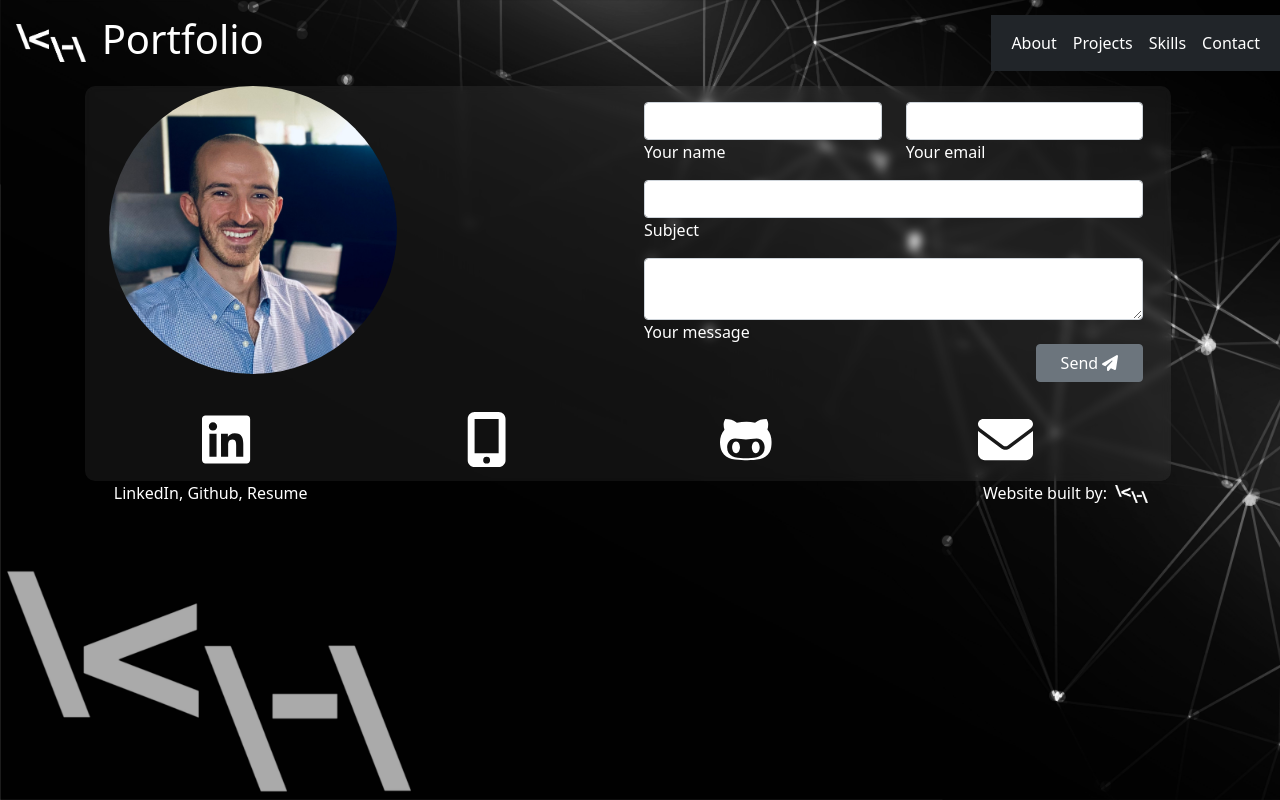
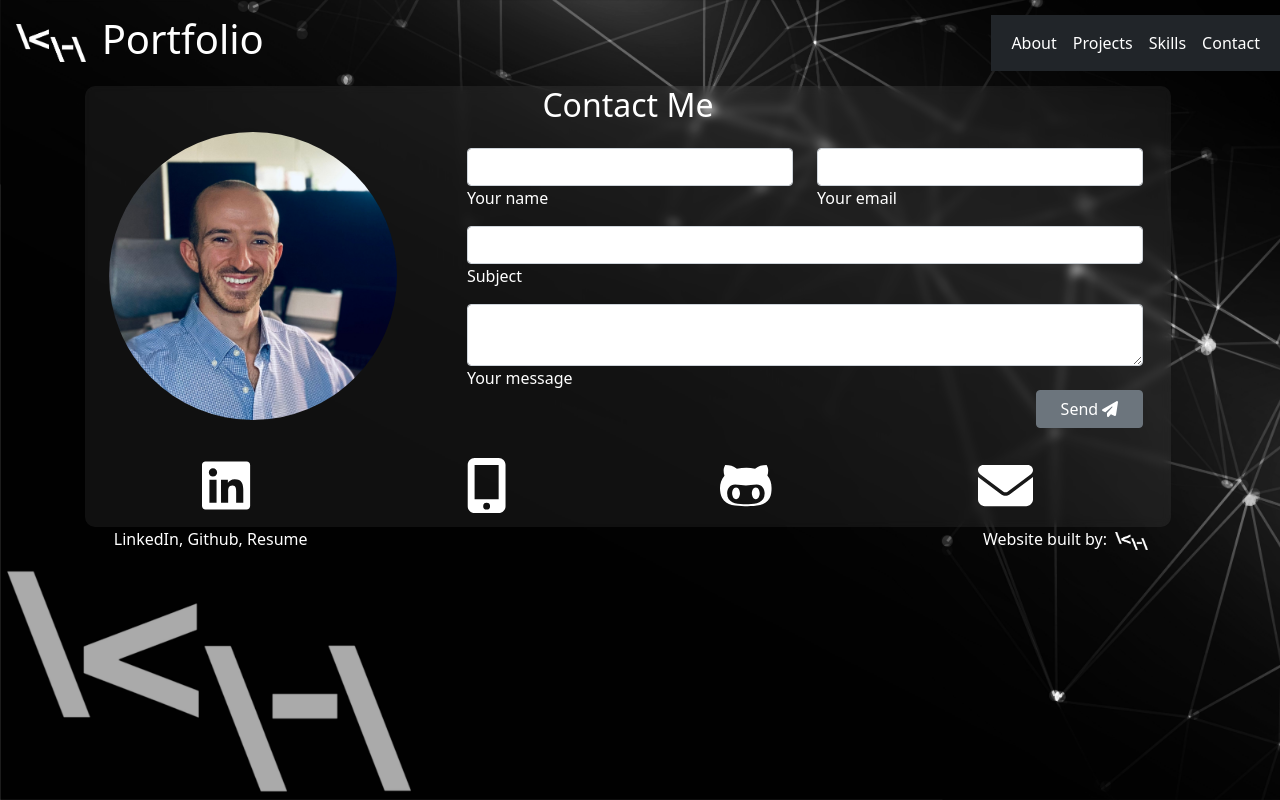
Before and after one commit to konnerhartman/Portfolio-K-Hartman, a React (Create React App) app in the folder client/: page /contact in a window 1280 px wide. Built offline with nearby package versions, Linux system fonts and the light colour scheme.

Commit message:
styled contact page a little more

```diff
--- a/client/src/pages/Contact.js
+++ b/client/src/pages/Contact.js
@@ -26,10 +26,11 @@ const Contact = () => {
         <div className="col-1 d-none d-sm-block">
         </div>
         <div className="glass col-lg-10 col-md-12 row">
-            <div className='col-md-6'>
+        <h2 className='text-center'>Contact Me</h2>
+            <div className='col-md-4'>
                 <img className="prof-pic rounded-circle" src={ProfPic} alt="Konner sitting infront of his desk with a big smile on his face!."/>
             </div>
-            <div className="col-md-6 p-3">
+            <div className="col-md-8 p-3">
                 <form onSubmit={sendEmail} id="contact-form" name="contact-form" action="mail.php" method="POST">
                 <div className="row mb-3">
                     <div className="col-md-6">
```
